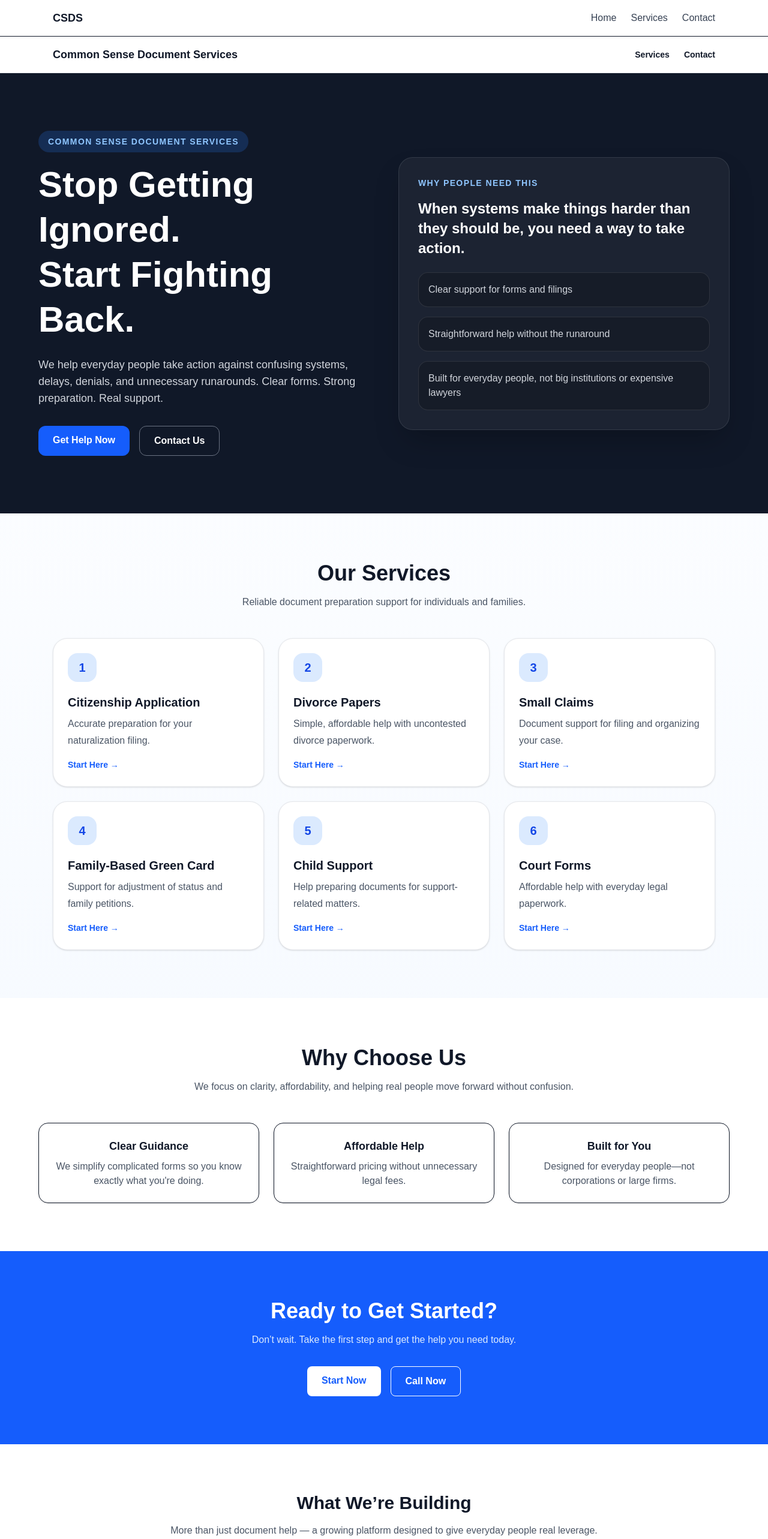
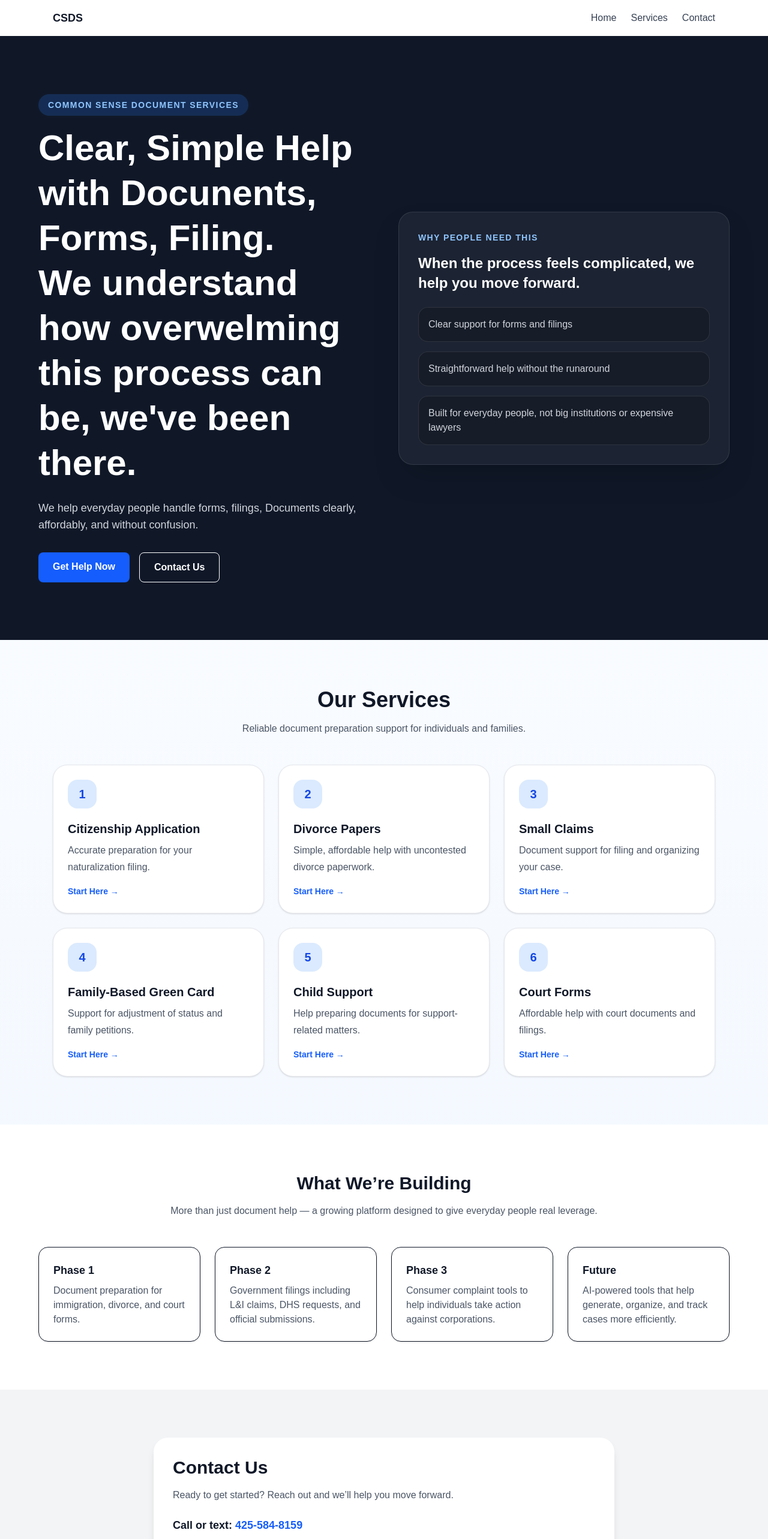
Before and after one commit to betterwork7777/csds-site, a Next.js app: page / in a window 1280 px wide. Shown: the top 2566 px of the page at 60% size. Built offline with nearby package versions, Linux system fonts and the light colour scheme.

Commit message:
Refactor page layout and update text content

```diff
--- a/src/app/page.tsx
+++ b/src/app/page.tsx
@@ -22,41 +22,30 @@ export default function Home() {
     },
     {
       title: "Court Forms",
-      desc: "Affordable help with everyday legal paperwork.",
+      desc: "Affordable help with court documents and filings."
     },
   ];
 
   return (
     <main className="min-h-screen bg-gradient-to-b from-white to-blue-50 text-gray-900">
-	<nav className="w-full bg-white border-b sticky top-0 z-50">
-  <div className="max-w-6xl mx-auto px-6 py-4 flex justify-between items-center">
-
-    <div className="font-bold text-lg">
-      CSDS
-    </div>
+      <nav className="w-full border-b bg-white sticky top-0 z-50">
+        <div className="mx-auto flex max-w-6xl items-center justify-between px-6 py-4">
+          <div className="text-lg font-bold">CSDS</div>
 
           <div className="space-x-6">
-      <a href="#" className="text-gray-700 hover:text-blue-600">Home</a>
-      <a href="#services" className="text-gray-700 hover:text-blue-600">Services</a>
-      <a href="#contact" className="text-gray-700 hover:text-blue-600">Contact</a>
-    </div>
-
-  </div>
-</nav>
-	<nav className="sticky top-0 z-50 border-b border-gray-200 bg-white/95 backdrop-blur">
-  <div className="mx-auto flex max-w-6xl items-center justify-between px-6 py-4">
-    <div className="text-lg font-bold">Common Sense Document Services</div>
-
-    <div className="flex gap-6 text-sm font-semibold">
-      <a href="#services" className="hover:text-blue-600">
+            <a href="#" className="text-gray-700 hover:text-blue-600">
+              Home
+            </a>
+            <a href="#services" className="text-gray-700 hover:text-blue-600">
               Services
             </a>
-      <a href="#contact" className="hover:text-blue-600">
+            <a href="#contact" className="text-gray-700 hover:text-blue-600">
               Contact
             </a>
           </div>
         </div>
       </nav>
+
       <section className="bg-gray-900 px-6 py-24 text-white">
         <div className="mx-auto grid max-w-6xl items-center gap-12 md:grid-cols-2">
           <div>
@@ -65,28 +54,27 @@ export default function Home() {
             </p>
 
             <h1 className="text-4xl font-bold leading-tight md:text-6xl">
-              Stop Getting Ignored.
+              Clear, Simple Help with Docunents, Forms, Filing.
               <br />
-              Start Fighting Back.
+              We understand how overwelming this process can be, we've been there.
             </h1>
 
             <p className="mt-6 max-w-xl text-lg text-gray-300">
-              We help everyday people take action against confusing systems,
-              delays, denials, and unnecessary runarounds. Clear forms. Strong
-              preparation. Real support.
+              We help everyday people handle forms, filings, Documents
+              clearly, affordably, and without confusion.
             </p>
 
             <div className="mt-8 flex flex-wrap gap-4">
               <a
                 href="#services"
-                className="rounded-xl bg-blue-600 px-6 py-3 font-semibold text-white hover:bg-blue-700"
+                className="rounded-lg bg-blue-600 px-6 py-3 font-semibold text-white hover:bg-blue-700"
               >
                 Get Help Now
               </a>
 
               <a
                 href="#contact"
-                className="rounded-xl border border-gray-500 px-6 py-3 font-semibold text-white hover:bg-gray-800"
+                className="rounded-lg border border-white px-6 py-3 font-semibold text-white hover:bg-white/10"
               >
                 Contact Us
               </a>
@@ -99,8 +87,7 @@ export default function Home() {
             </p>
 
             <h2 className="text-2xl font-bold leading-snug">
-              When systems make things harder than they should be, you need a
-              way to take action.
+              When the process feels complicated, we help you move forward.
             </h2>
 
             <div className="mt-6 space-y-4 text-gray-300">
@@ -131,7 +118,7 @@ export default function Home() {
           {services.map((service, index) => (
             <div
               key={index}
-              className="group rounded-3xl border border-gray-200 bg-white p-6 shadow-sm transition duration-300 hover:-translate-y-2 hover:shadow-2xl"
+              className="group rounded-3xl border border-gray-200 bg-white p-6 shadow-sm transition duration-300 hover:-translate-y-1 hover:shadow-xl"
             >
               <div className="mb-5 flex h-12 w-12 items-center justify-center rounded-2xl bg-blue-100 text-xl font-bold text-blue-700">
                 {index + 1}
@@ -153,106 +140,50 @@ export default function Home() {
           ))}
         </div>
       </section>
-	<section className="px-6 py-20 bg-white">
-  <div className="mx-auto max-w-6xl text-center">
-    <h2 className="text-3xl font-bold md:text-4xl">
-      Why Choose Us
-    </h2>
 
-    <p className="mt-4 text-gray-600 max-w-2xl mx-auto">
-      We focus on clarity, affordability, and helping real people move forward without confusion.
-    </p>
-
-    <div className="mt-12 grid gap-6 md:grid-cols-3">
-      <div className="p-6 border rounded-2xl shadow-sm">
-        <h3 className="font-semibold text-lg mb-2">Clear Guidance</h3>
-        <p className="text-gray-600">
-          We simplify complicated forms so you know exactly what you're doing.
+      <section className="bg-white px-6 py-20">
+        <div className="mx-auto mb-12 max-w-6xl text-center">
+          <h2 className="text-3xl font-bold">What We’re Building</h2>
+          <p className="mt-4 text-gray-600">
+            More than just document help — a growing platform designed to give
+            everyday people real leverage.
           </p>
         </div>
 
-      <div className="p-6 border rounded-2xl shadow-sm">
-        <h3 className="font-semibold text-lg mb-2">Affordable Help</h3>
-        <p className="text-gray-600">
-          Straightforward pricing without unnecessary legal fees.
-        </p>
-      </div>
-
-      <div className="p-6 border rounded-2xl shadow-sm">
-        <h3 className="font-semibold text-lg mb-2">Built for You</h3>
-        <p className="text-gray-600">
-          Designed for everyday people—not corporations or large firms.
-        </p>
-      </div>
-    </div>
-  </div>
-</section>
-	<section className="px-6 py-20 bg-blue-600 text-white text-center">
-  <div className="mx-auto max-w-3xl">
-    <h2 className="text-3xl md:text-4xl font-bold">
-      Ready to Get Started?
-    </h2>
-
-    <p className="mt-4 text-blue-100">
-      Don’t wait. Take the first step and get the help you need today.
-    </p>
-
-    <div className="mt-8 flex justify-center gap-4">
-      <a
-        href="#contact"
-        className="bg-white text-blue-600 px-6 py-3 rounded-lg font-semibold"
-      >
-        Start Now
-      </a>
-
-      <a
-        href="tel:4255848159"
-        className="border border-white px-6 py-3 rounded-lg font-semibold"
-      >
-        Call Now
-      </a>
-    </div>
-  </div>
-</section>
-
-	<section className="px-6 py-20 bg-white">
-  <div className="max-w-6xl mx-auto text-center mb-12">
-    <h2 className="text-3xl font-bold">What We’re Building</h2>
-    <p className="text-gray-600 mt-4">
-      More than just document help — a growing platform designed to give everyday people real leverage.
-    </p>
-  </div>
-
-  <div className="grid md:grid-cols-2 lg:grid-cols-4 gap-6 max-w-6xl mx-auto">
-    <div className="p-6 rounded-2xl border shadow-sm">
-      <h3 className="font-bold text-lg mb-2">Phase 1</h3>
+        <div className="mx-auto grid max-w-6xl gap-6 md:grid-cols-2 lg:grid-cols-4">
+          <div className="rounded-2xl border p-6 shadow-sm">
+            <h3 className="mb-2 text-lg font-bold">Phase 1</h3>
             <p className="text-gray-600">
               Document preparation for immigration, divorce, and court forms.
             </p>
           </div>
 
-    <div className="p-6 rounded-2xl border shadow-sm">
-      <h3 className="font-bold text-lg mb-2">Phase 2</h3>
+          <div className="rounded-2xl border p-6 shadow-sm">
+            <h3 className="mb-2 text-lg font-bold">Phase 2</h3>
             <p className="text-gray-600">
-        Government filings including L&amp;I claims, DHS requests, and official submissions.
+              Government filings including L&amp;I claims, DHS requests, and
+              official submissions.
             </p>
           </div>
 
-    <div className="p-6 rounded-2xl border shadow-sm">
-      <h3 className="font-bold text-lg mb-2">Phase 3</h3>
+          <div className="rounded-2xl border p-6 shadow-sm">
+            <h3 className="mb-2 text-lg font-bold">Phase 3</h3>
             <p className="text-gray-600">
-        Consumer complaint tools to help individuals take action against corporations.
+              Consumer complaint tools to help individuals take action against
+              corporations.
             </p>
           </div>
 
-    <div className="p-6 rounded-2xl border shadow-sm">
-      <h3 className="font-bold text-lg mb-2">Future</h3>
+          <div className="rounded-2xl border p-6 shadow-sm">
+            <h3 className="mb-2 text-lg font-bold">Future</h3>
             <p className="text-gray-600">
-        AI-powered tools that help generate, organize, and track cases more efficiently.
+              AI-powered tools that help generate, organize, and track cases
+              more efficiently.
             </p>
           </div>
         </div>
       </section>
+
       <section id="contact" className="bg-gray-100 px-6 py-20">
         <div className="mx-auto max-w-3xl rounded-3xl bg-white p-8 shadow-lg">
           <h2 className="mb-4 text-3xl font-bold">Contact Us</h2>
@@ -286,14 +217,14 @@ export default function Home() {
           <div className="mt-6 flex flex-wrap gap-4">
             <a
               href="tel:4255848159"
-              className="rounded-lg bg-blue-600 px-6 py-3 font-semibold text-white"
+              className="rounded-lg bg-blue-600 px-6 py-3 font-semibold text-white hover:bg-blue-700"
             >
               Call Now
             </a>
 
             <a
               href="mailto:commonsensedocs@gmail.com"
-              className="rounded-lg border border-gray-400 px-6 py-3 font-semibold"
+              className="rounded-lg border border-gray-400 px-6 py-3 font-semibold hover:bg-gray-50"
             >
               Email Us
             </a>
```
Lines whose indentation alone changed are shown as unchanged.
